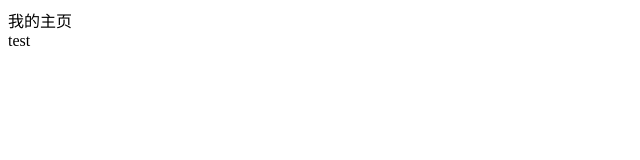
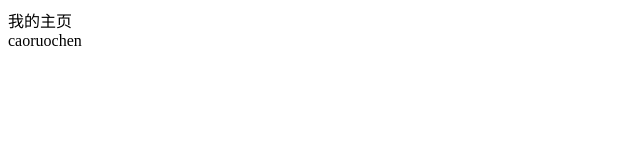
Before and after one commit to caoruochen/demo, a plain HTML site: page index.html in a window 1280 px wide. Shown: the full height of the page, 0-640 px from the left. Drawn offline with Linux system fonts and the light colour scheme.

Commit message:
Update index.html

```diff
--- a/index.html
+++ b/index.html
@@ -6,7 +6,7 @@
 </head>
 <body>
     <div>我的主页</div>
-    <div>test</div>
+    <div>caoruochen</div>
 
 </body>
 </html>
```
